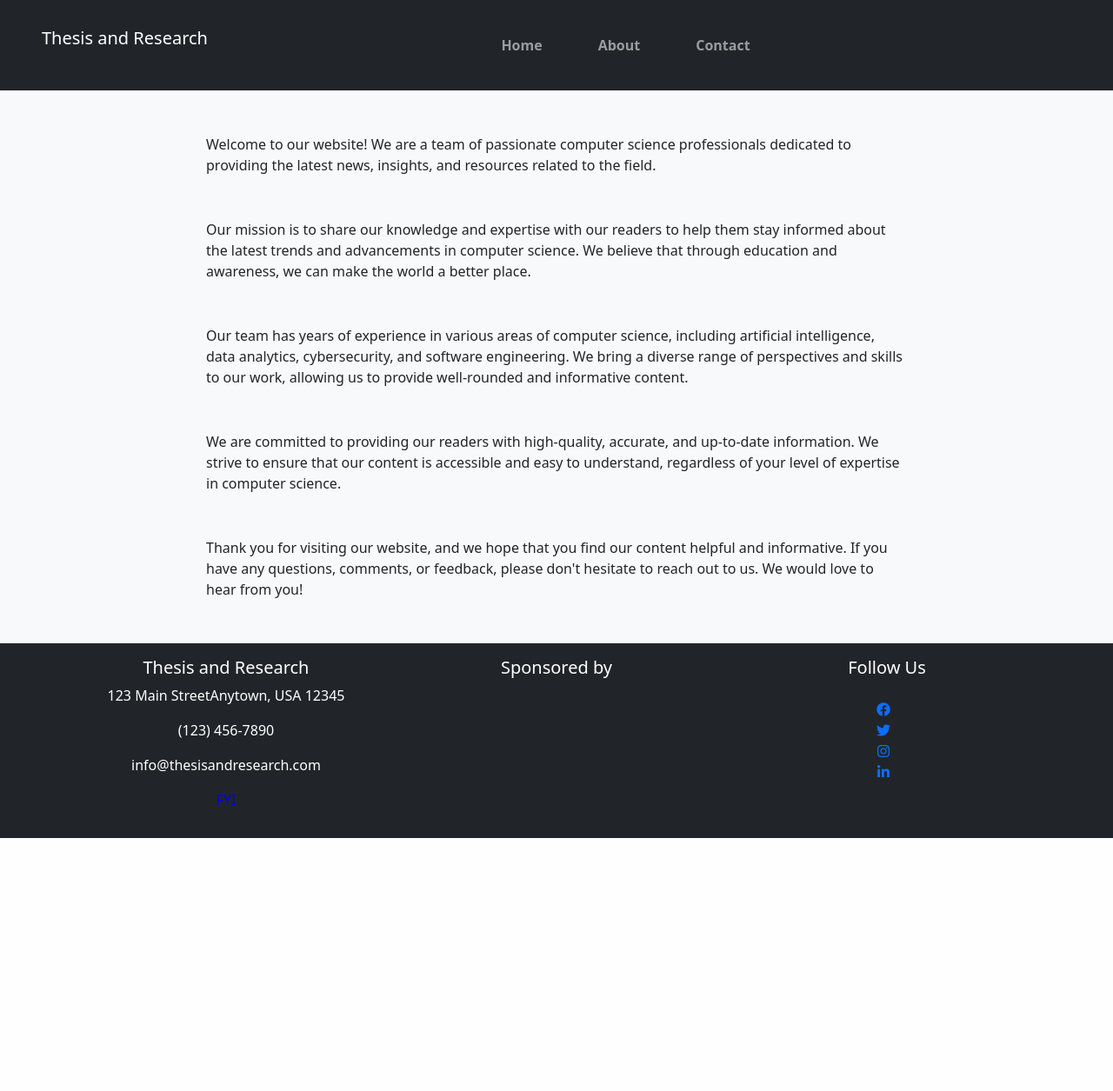
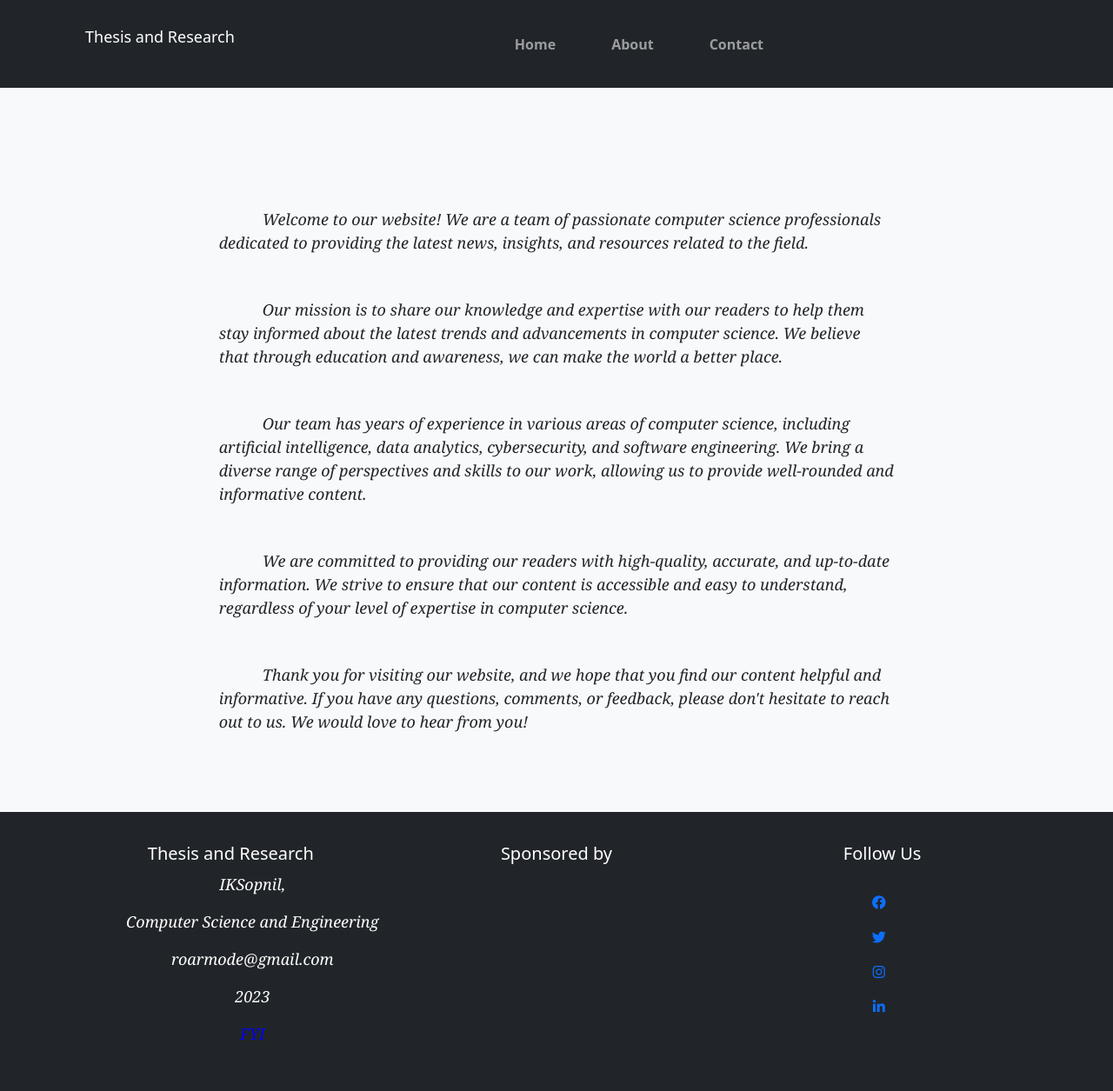
Before and after one commit to IKSopnil/Research_static_blog, a PHP site: page /about.php in a window 1280 px wide. Shown: the whole page at 87% size. Before the commit the page ends 964 px from the top, so only its background shows below. Run offline with PHP 8.4, Linux system fonts and the light colour scheme.

Commit message:
about home done

```diff
--- a/about.php
+++ b/about.php
@@ -26,6 +26,46 @@
     <?php include"navbar.php"
      ?>
     <section class="container mt-5">
+    <style>
+            .container {
+                padding: 20px;
+                border-radius: 10px;
+            }
+
+            .ms-lg-5 {
+                margin-top: 50px;
+            }
+
+            h4 {
+                font-weight: bold;
+                font-size: 24px;
+            }
+
+            p {
+                font-size: 18px;
+                line-height: 1.5;
+                text-indent: 50px;
+            }
+
+            h3 {
+
+                font-family: "Times New Roman", Times, serif;
+
+            }
+            div h4 {
+                font-size: 24px;
+                font-family: "Times New Roman", Times, serif;
+                font-weight: bold;
+            }
+
+            div p {
+                font-size: 18px;
+                font-family: "Georgia", serif;
+                font-style: italic;
+                line-height: 1.5;
+                margin-top: 10px;
+            }
+        </style>
         <div class="container abt col-lg-10">
             <p>
                 Welcome to our website! We are a team of passionate computer science professionals dedicated to
--- a/footer.php
+++ b/footer.php
@@ -7,9 +7,10 @@
     <div class="row ">
       <div class="col-4 text-center">
         <h5>Thesis and Research</h5>
-        <p>123 Main StreetAnytown, USA 12345</p>
-        <p>(123) 456-7890</p>
-        <p>info@thesisandresearch.com</p>
+        <p>IKSopnil,</p>
+        <p>Computer Science and Engineering</p>
+        <p>roarmode@gmail.com</p>
+        <p>2023</p>
         <p id="fyi-link" style="cursor: pointer; color: blue">FYI</p>
         <p id="fyi-message" style="display: none;">These thesis and research topics in computer science were suggested by ChatGPT, a language model trained by OpenAI, based on the GPT-3.5 architecture. The topics are meant to provide inspiration and guidance to students and researchers interested in computer science. While we strive to provide accurate and useful information, it is important to conduct thorough research and consult with your academic advisors before finalizing a topic for your thesis or research. Additionally, please ensure that you follow proper citation and attribution guidelines when using external sources.</p>
 
@@ -21,10 +22,10 @@
       <div class="col-4  text-center">
         <h5>Follow Us</h5>
         <ul class="list-inline mt-4">
-          <li class="list-inline-item"><a href="#"><i class="fab fa-facebook"></i></a></li><br>
-          <li class="list-inline-item"><a href="#"><i class="fab fa-twitter"></i></a></li><br>
-          <li class="list-inline-item"><a href="#"><i class="fab fa-instagram"></i></a></li><br>
-          <li class="list-inline-item"><a href="#"><i class="fab fa-linkedin-in"></i></a></li><br>
+          <li class="list-inline-item my-2"><a href="#"><i class="fab fa-facebook"></i></a></li><br>
+          <li class="list-inline-item my-2"><a href="#"><i class="fab fa-twitter"></i></a></li><br>
+          <li class="list-inline-item my-2"><a href="#"><i class="fab fa-instagram"></i></a></li><br>
+          <li class="list-inline-item my-2"><a href="#"><i class="fab fa-linkedin-in"></i></a></li><br>
         </ul>
       </div>
     </div>
```
